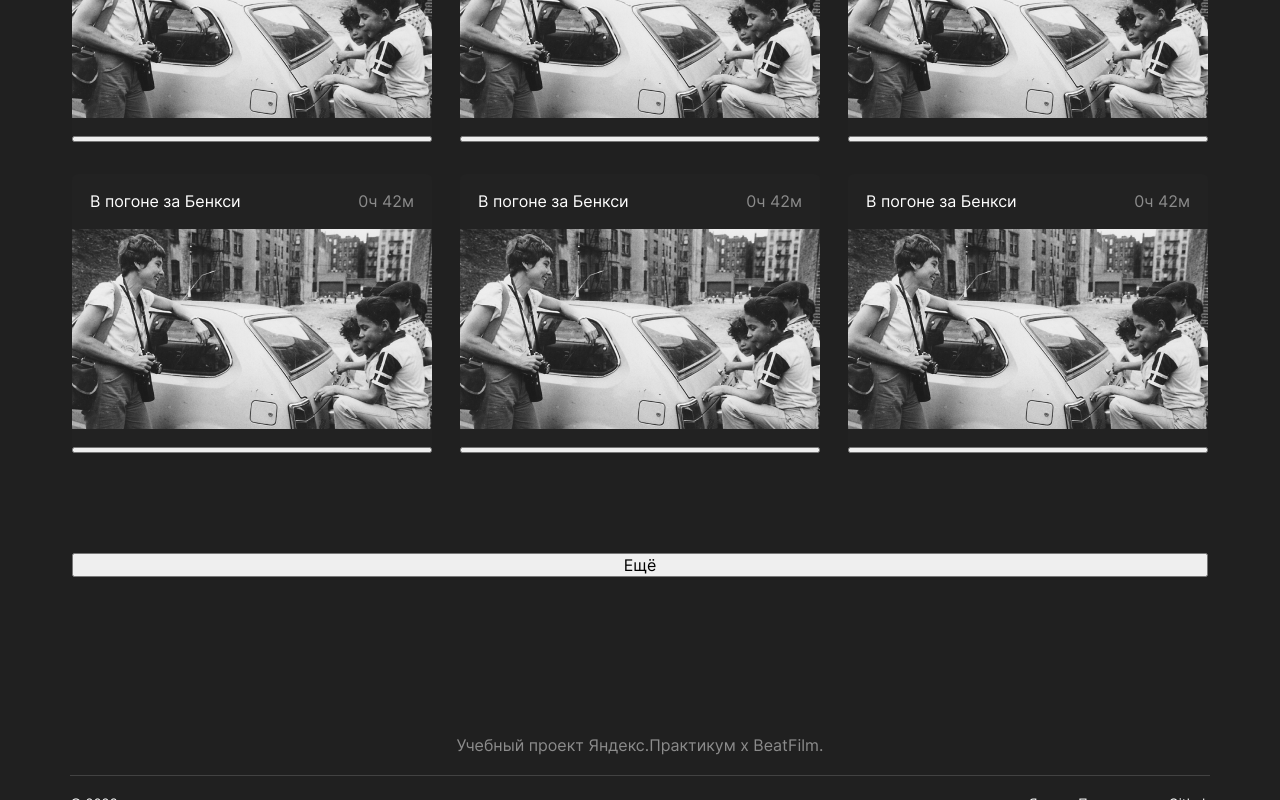
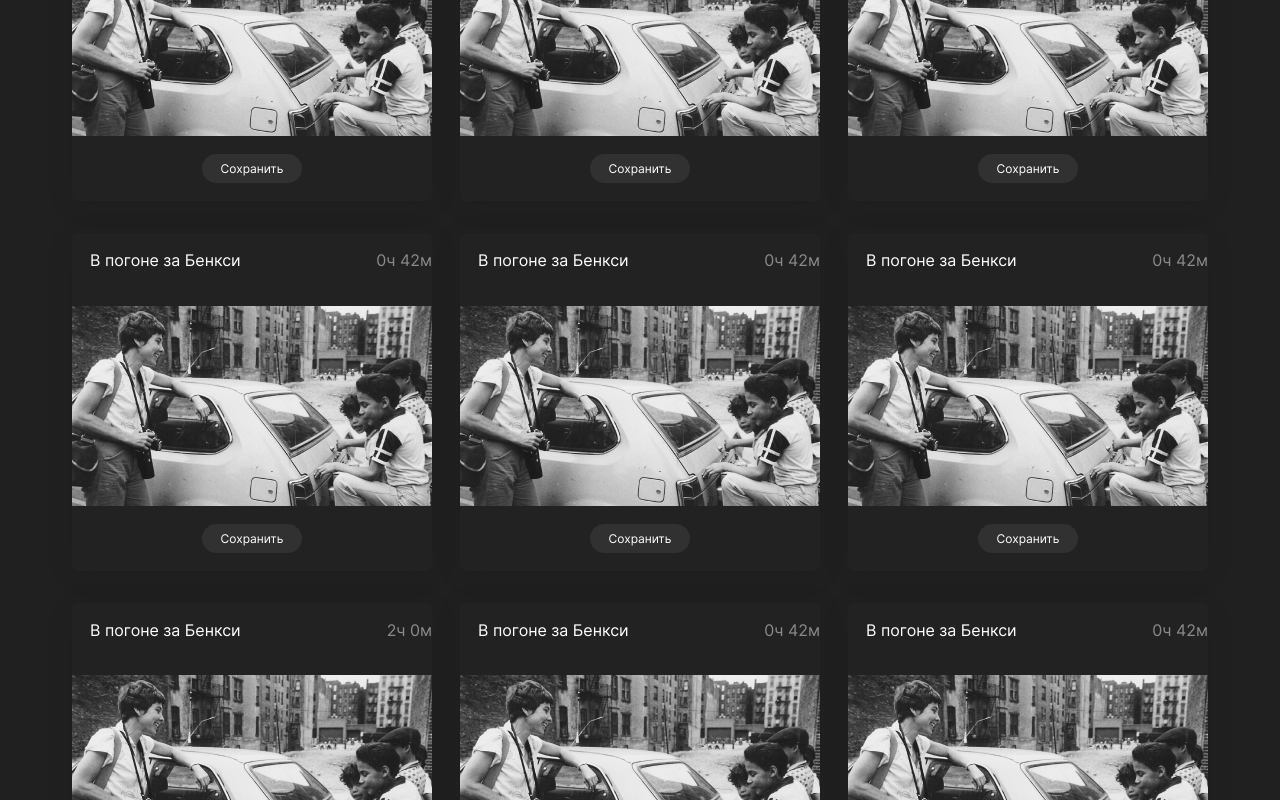
Before and after one commit to OddyHater/movies-explorer-frontend, a React (Create React App) app: page / in a window 1280 px wide. Shown: the part 520-1320 px from the top of the page. Built offline with nearby package versions, Linux system fonts and the light colour scheme.

Commit message:
cards style added

```diff
--- a/src/components/MoviesCard/MoviesCard.jsx
+++ b/src/components/MoviesCard/MoviesCard.jsx
@@ -7,6 +7,7 @@ const MoviesCard = ({ duration, thumbnail, nameRU }) => {
 
   const handleCardButtonClick = () => {
     setIsSaved(!isSaved);
+    //+api
   }
 
   const calculateDuration = () => {
@@ -32,7 +33,9 @@ const MoviesCard = ({ duration, thumbnail, nameRU }) => {
         className={isSaved ? 'movies-card__button movies-card__button_saved' : 'movies-card__button'}
         type='button'
         onClick={handleCardButtonClick}
-      />
+      >
+        {isSaved ? '✓' : 'Сохранить'}
+      </button>
     </li>
   );
 };
--- a/src/components/MoviesCard/movies-card.css
+++ b/src/components/MoviesCard/movies-card.css
@@ -2,14 +2,17 @@
   display: flex;
   flex-direction: column;
   gap: 18px;
+  padding: 18px 0;
 
   background-color: #222;
   border-radius: 6px;
+  box-shadow: 0px 4px 30px 0px rgba(0, 0, 0, 0.08);
 }
 
 .movies-card__text-container {
   display: flex;
-  padding: 18px 18px 0 18px;
+  padding-left: 18px;
+  margin-bottom: 18px;
   justify-content: space-between;
 }
 
@@ -24,13 +27,28 @@
 .movies-card__image {
   display: block;
   width: 100%;
-  min-height: 200px;
 }
 
 .movies-card__button {
+  align-self: center;
+  margin: 0;
+  padding: 9px 15px;
+  min-width: 100px;
 
+  color: var(--font-white);
+  font-family: inherit;
+  font-size: 12px;
+  line-height: 11px;
+
+  background-color: var(--bg-button);
+  border: 0;
+  border-radius: 30px;
+
+  cursor: pointer;
+  -webkit-tap-highlight-color: rgba(0, 0, 0, 0);
+  transition: background-color 0.2s ease-in-out;
 }
 
-.movies-card__button_active {
-
+.movies-card__button_saved {
+  background-color: var(--red);
 }
--- a/src/components/MoviesCardList/MoviesCardList.jsx
+++ b/src/components/MoviesCardList/MoviesCardList.jsx
@@ -45,6 +45,42 @@ const MoviesCardList = () => {
       thumbnail: CardImage,
       nameRU: 'В погоне за Бенкси'
     },
+    {
+      id: 7,
+      duration: 120,
+      thumbnail: CardImage,
+      nameRU: 'В погоне за Бенкси'
+    },
+    {
+      id: 8,
+      duration: 42,
+      thumbnail: CardImage,
+      nameRU: 'В погоне за Бенкси'
+    },
+    {
+      id: 9,
+      duration: 42,
+      thumbnail: CardImage,
+      nameRU: 'В погоне за Бенкси'
+    },
+    {
+      id: 10,
+      duration: 42,
+      thumbnail: CardImage,
+      nameRU: 'В погоне за Бенкси'
+    },
+    {
+      id: 11,
+      duration: 42,
+      thumbnail: CardImage,
+      nameRU: 'В погоне за Бенкси'
+    },
+    {
+      id: 12,
+      duration: 42,
+      thumbnail: CardImage,
+      nameRU: 'В погоне за Бенкси'
+    },
   ]
 
   return (
--- a/src/components/MoviesCardList/movies-cards.css
+++ b/src/components/MoviesCardList/movies-cards.css
@@ -4,7 +4,7 @@
   grid-gap: 32px 28px;
   padding: 0;
   margin: 0;
-  margin-bottom: 50px;
+  margin-bottom: 60px;
 
   list-style: none;
 }
@@ -17,5 +17,18 @@
 }
 
 .movies-cards__more-button {
+  color: var(--font-white);
+  font-family: inherit;
+  font-size: 12px;
+  font-weight: 500;
+  margin: 0;
+  padding-top: 11px;
+  padding-bottom: 9px;
 
+  background-color: #2F2F2F;
+  border: 0;
+  border-radius: 6px;
+
+  cursor: pointer;
+  -webkit-tap-highlight-color: rgba(0, 0, 0, 0);
 }
```
